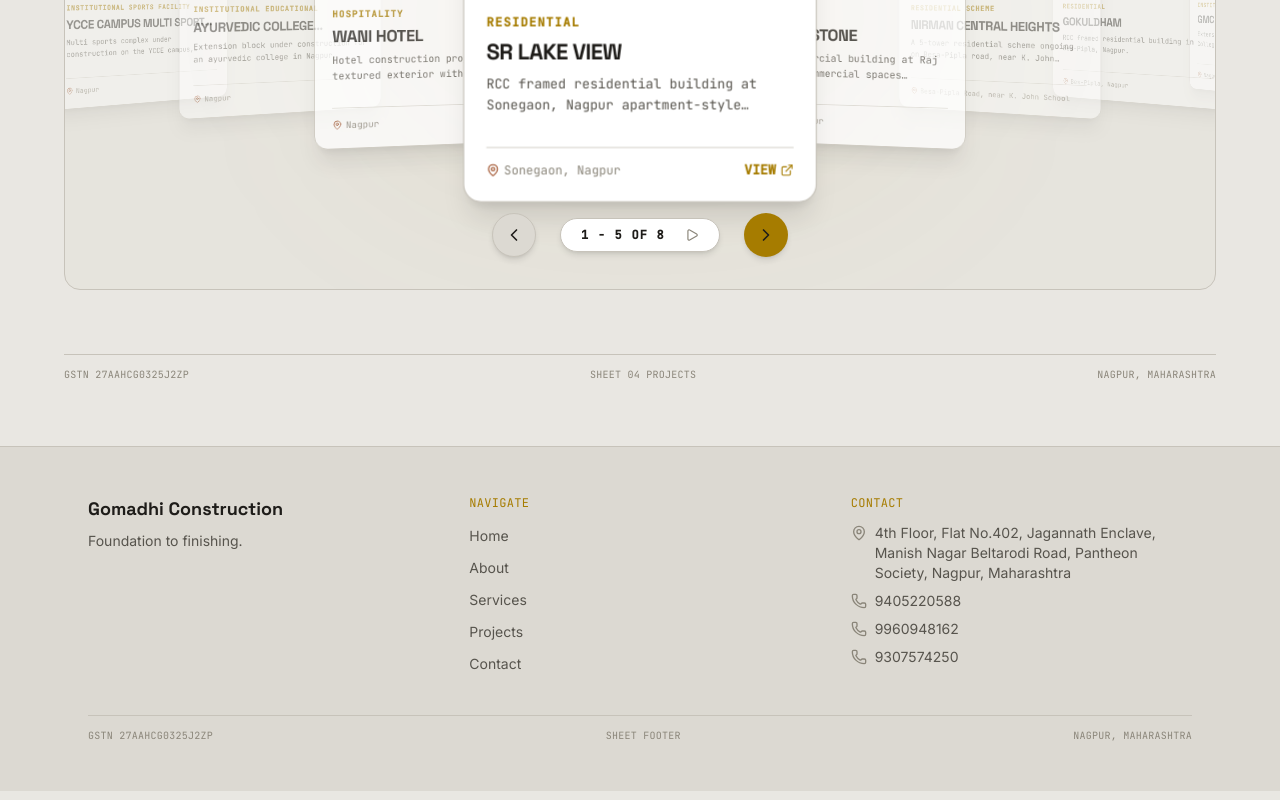
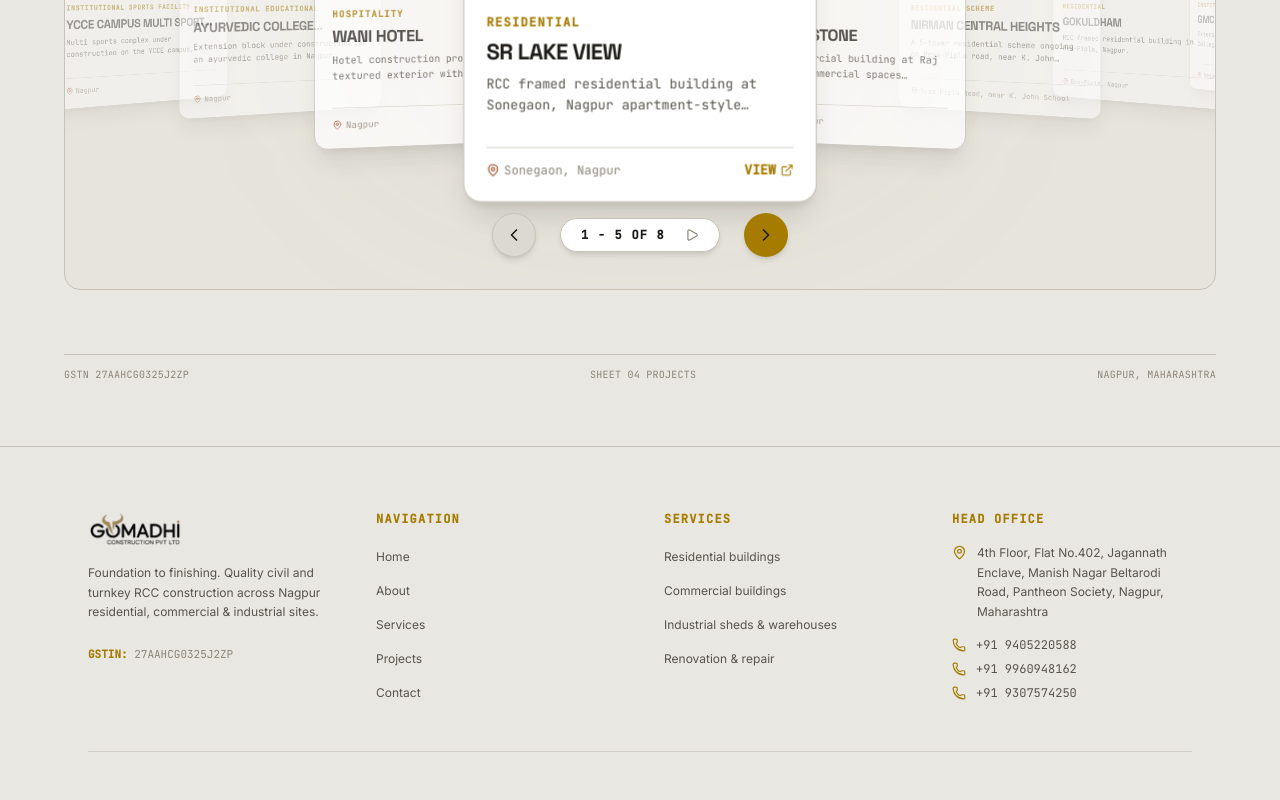
Before and after one commit to Marketitra/Gomadhi-Constructions, a Next.js app: page /projects in a window 1280 px wide. Shown: the part 625-1425 px from the top of the page. Built offline with nearby package versions, Linux system fonts and the light colour scheme.

Commit message:
style: footer enhanced

```diff
--- a/components/layout/Footer.tsx
+++ b/components/layout/Footer.tsx
@@ -1,27 +1,44 @@
+import Image from "next/image";
 import Link from "next/link";
-import { Phone, MapPin } from "lucide-react";
-import { COMPANY, NAV_LINKS } from "@/lib/constants";
-import TitleBlock from "@/components/ui/TitleBlock";
+import { Phone, MapPin, ArrowUpRight } from "lucide-react";
+import { COMPANY, NAV_LINKS, SERVICES } from "@/lib/constants";
 
 export default function Footer() {
   return (
-    <footer className="border-t border-concrete-line bg-concrete-card">
-      <div className="mx-auto max-w-6xl px-6 py-12">
-        <div className="grid gap-10 sm:grid-cols-3">
-          <div>
-            <h3 className="font-display text-lg font-bold text-paper">
-              {COMPANY.shortName}
-            </h3>
-            <p className="mt-2 text-sm text-stone">{COMPANY.tagline}</p>
+    <footer className="border-t border-concrete-line bg-concrete text-paper">
+      <div className="mx-auto max-w-6xl px-6 pt-16 pb-12">
+        <div className="grid gap-12 sm:grid-cols-2 lg:grid-cols-4 pb-12 border-b border-concrete-line/70">
+          <div className="flex flex-col gap-4">
+            <Link href="/" className="inline-block">
+              <Image
+                src="/logo/gomadhi-logo.png"
+                alt={COMPANY.name}
+                width={152}
+                height={58}
+                className="h-9 w-auto mix-blend-multiply"
+              />
+            </Link>
+            <p className="text-xs leading-relaxed text-stone max-w-xs">
+              {COMPANY.tagline} Quality civil and turnkey RCC construction across Nagpur residential, commercial & industrial sites.
+            </p>
+            <div className="mt-2 font-mono text-[11px] text-stone-muted">
+              <span className="text-gold font-semibold">GSTIN:</span> {COMPANY.gstn}
+            </div>
           </div>
 
           <div>
-            <h4 className="font-mono text-xs tracking-wide text-gold">NAVIGATE</h4>
-            <ul className="mt-3 flex flex-col gap-2">
+            <h4 className="font-mono text-xs font-semibold tracking-widest text-gold uppercase">
+              NAVIGATION
+            </h4>
+            <ul className="mt-4 flex flex-col gap-2.5">
               {NAV_LINKS.map((link) => (
                 <li key={link.href}>
-                  <Link href={link.href} className="text-sm text-stone hover:text-paper">
-                    {link.label}
+                  <Link
+                    href={link.href}
+                    className="group inline-flex items-center gap-1 text-xs text-stone transition-colors duration-200 hover:text-paper"
+                  >
+                    <span>{link.label}</span>
+                    <ArrowUpRight size={12} className="opacity-0 -translate-y-0.5 transition-all duration-200 group-hover:opacity-100 group-hover:translate-x-0.5 text-gold" />
                   </Link>
                 </li>
               ))}
@@ -29,32 +46,50 @@ export default function Footer() {
           </div>
 
           <div>
-            <h4 className="font-mono text-xs tracking-wide text-gold">CONTACT</h4>
-            <div className="mt-3 flex flex-col gap-2 text-sm text-stone">
-              <div className="flex items-start gap-2">
-                <MapPin size={16} className="mt-0.5 shrink-0 text-stone-muted" />
-                <span>
-                  {COMPANY.address.line1}, {COMPANY.address.line2},{" "}
-                  {COMPANY.address.city}
+            <h4 className="font-mono text-xs font-semibold tracking-widest text-gold uppercase">
+              SERVICES
+            </h4>
+            <ul className="mt-4 flex flex-col gap-2.5">
+              {SERVICES.slice(0, 4).map((service) => (
+                <li key={service.id}>
+                  <Link
+                    href="/services"
+                    className="text-xs text-stone transition-colors duration-200 hover:text-paper"
+                  >
+                    {service.title}
+                  </Link>
+                </li>
+              ))}
+            </ul>
+          </div>
+
+          <div>
+            <h4 className="font-mono text-xs font-semibold tracking-widest text-gold uppercase">
+              HEAD OFFICE
+            </h4>
+            <div className="mt-4 flex flex-col gap-3 text-xs text-stone">
+              <div className="flex items-start gap-2.5">
+                <MapPin size={15} className="mt-0.5 shrink-0 text-gold" />
+                <span className="leading-relaxed">
+                  {COMPANY.address.line1}, {COMPANY.address.line2}, {COMPANY.address.city}
                 </span>
               </div>
+              <div className="flex flex-col gap-2 pt-1">
                 {COMPANY.phones.map((phone) => (
                   <a
                     key={phone}
                     href={`tel:+91${phone}`}
-                  className="flex items-center gap-2 hover:text-paper"
+                    className="flex items-center gap-2.5 text-stone transition-colors hover:text-paper font-mono"
                   >
-                  <Phone size={16} className="text-stone-muted" />
-                  {phone}
+                    <Phone size={14} className="text-gold" />
+                    <span>+91 {phone}</span>
                   </a>
                 ))}
               </div>
             </div>
           </div>
+        </div>
 
-        <div className="mt-10">
-          <TitleBlock sheet="FOOTER" />
-        </div>
       </div>
     </footer>
   );
```
Lines whose indentation alone changed are shown as unchanged.
